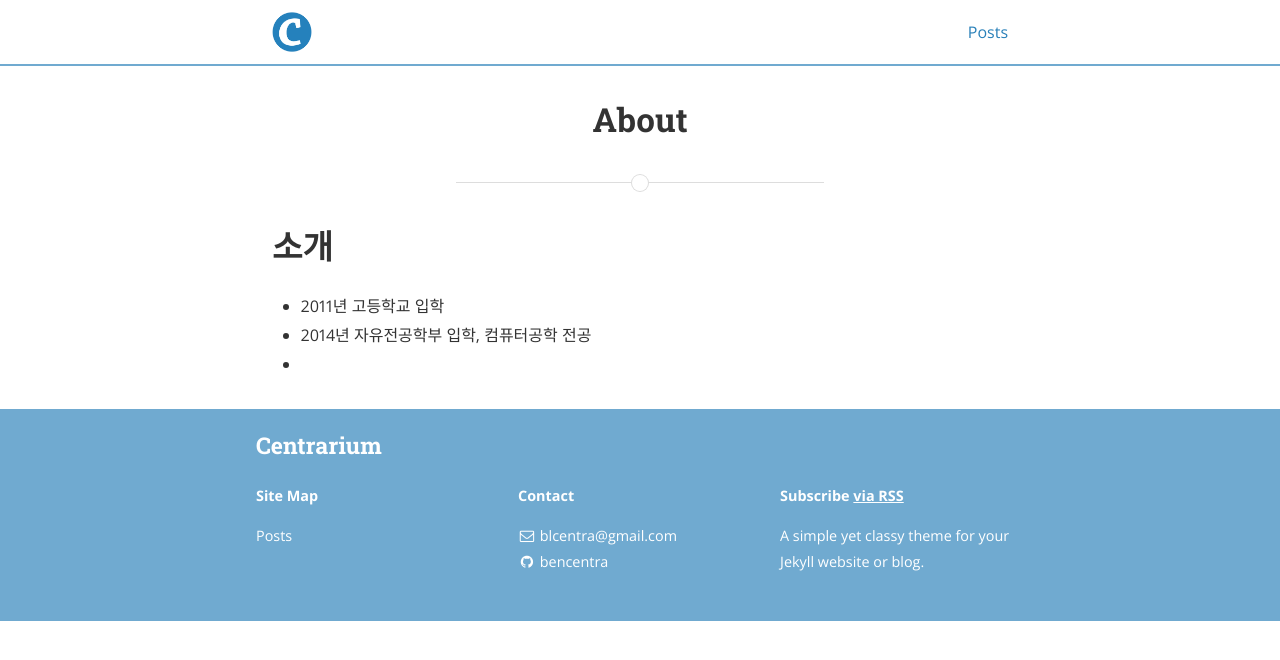
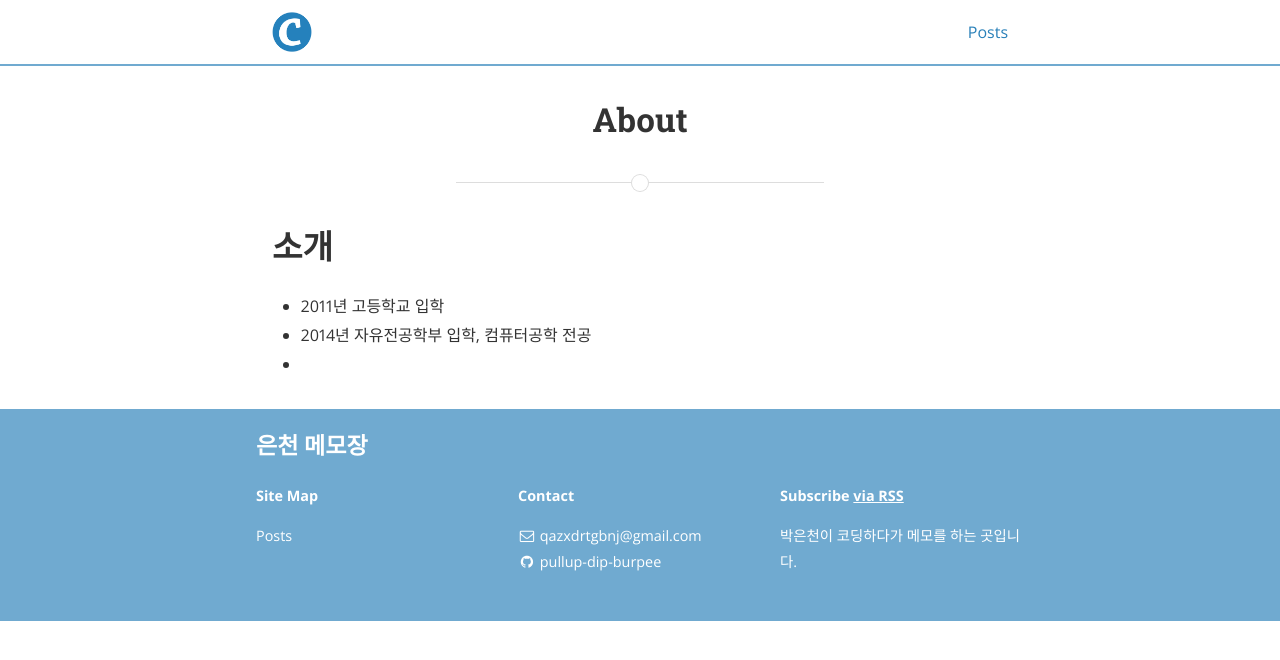
Before and after one commit to pullup-dip-burpee/pullup-dip-burpee.github.io, a Jekyll site: the page built from about.markdown, in a window 1280 px wide. Shown: the top 660 px of the page. Built offline with Jekyll 4.4.1, drawn with Linux system fonts in a browser that asks for light colours; nearby versions of some CDN libraries.

Commit message:
Update _config.yml

```diff
--- a/_config.yml
+++ b/_config.yml
@@ -9,12 +9,12 @@ exclude:
   - "/vendor/"
 
 # Site settings
-title: Centrarium
-subtitle: "A simple yet classy theme for your Jekyll website or blog"
-email: blcentra@gmail.com
-name: Ben Centra
+title: 은천 메모장
+subtitle: "박은천이 코딩하다가 메모를 하는 곳입니다."
+email: qazxdrtgbnj@gmail.com
+name: 박은천
 description: >
-  A simple yet classy theme for your Jekyll website or blog.
+  박은천이 코딩하다가 메모를 하는 곳입니다.
 # Base URL of site (i.e. /blog). It should always start with a slash,
 # and never end with a slash. Set it to a blank value if hosting at the
 # root of your server.
@@ -76,26 +76,24 @@ descriptions:
 #     desc: Follow me on Twitter            # Description to display as link title, etc
 #     share: true                           # Include in the "Share" section of posts
 social:
-
-
   - name: GitHub
     icon: github
-    username: bencentra
-    url: https://github.com/bencentra
+    username: pullup-dip-burpee
+    url: https://github.com/pullup-dipburpee
     desc: Fork me on GitHub
     share: false
 
 # Social sharing protocols
 # These are for automatically generating sharing metadata for FB and Twitter
 # OS Protocol is for sharing the source of your site, if you're interested. For more, see osprotocol.com
-protocols:
-    fb_image: "/assets/logo.png"
-    fb_image_width: 612
-    fb_image_height: 605
-    fb_image_type: "image/png"
+# protocols:
+#     fb_image: "/assets/logo.png"
+#     fb_image_width: 612
+#     fb_image_height: 605
+#     fb_image_type: "image/png"
 
-    twitter_image: "/assets/logo.png"
+#     twitter_image: "/assets/logo.png"
 
-    os_repo: "https://github.com/bencentra/centrarium.com"
-    os_rcs_type: "git"
-    os_src: "git@github.com:bencentra/centrarium.com.git"
+#     os_repo: "https://github.com/bencentra/centrarium.com"
+#     os_rcs_type: "git"
+#     os_src: "git@github.com:bencentra/centrarium.com.git"
```
